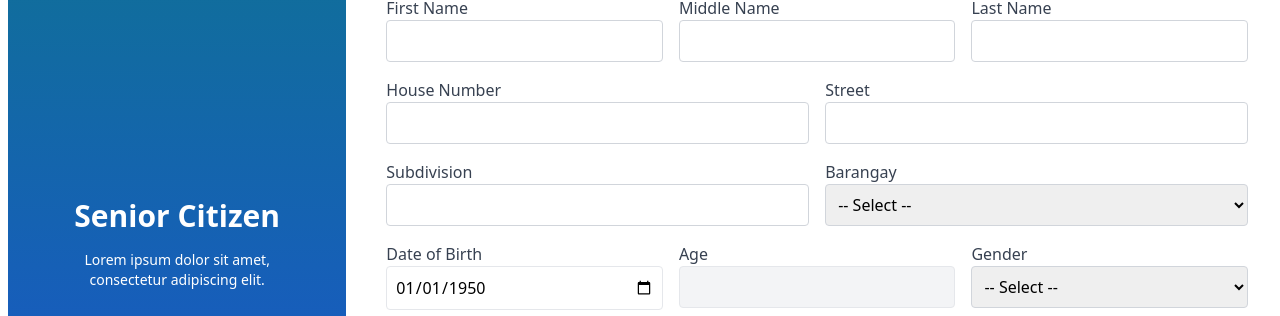
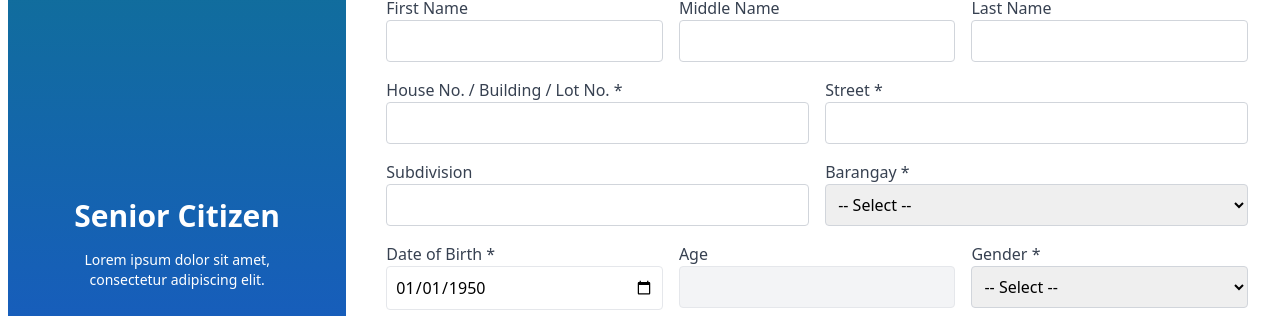
Before and after one commit to CarlosEmilioAlcantara/senior-citizen-birthday-and-id-system, a React (Create React App) app in the folder client/: page /user-register in a window 1280 px wide. Both pictures are taken after typing "name@example.com", "Sample123", "Sample123" into the empty fields and a click on the button "Continue". Shown: the part 156-472 px from the top of the page. Built offline with nearby package versions, Linux system fonts and the light colour scheme.

Commit message:
`Updated UserDashboard, UserEdit, and UserRegister pages with minor label and input field changes`

```diff
--- a/client/src/pages/user/UserDashboard.js
+++ b/client/src/pages/user/UserDashboard.js
@@ -250,12 +250,12 @@ export default function UserDashboard() {
                 </h3>
 
                 {/* CARD PICTURE */}
-                <div className="mb-4">
+                {/* <div className="mb-4">
                   <p className="text-gray-500 text-base mb-2">Card Picture</p>
 
                   <div className="flex justify-center sm:justify-start">
                     <div className="w-64 h-40 bg-gray-100 border-2 border-dashed rounded-lg flex items-center justify-center overflow-hidden">
-                      {/* PLACEHOLDER IMAGE */}
+
                       <img
                         src="https://via.placeholder.com/256x160?text=Senior+ID+Card"
                         alt="Senior ID Card"
@@ -263,7 +263,7 @@ export default function UserDashboard() {
                       />
                     </div>
                   </div>
-                </div>
+                </div> */}
 
                 {/* ID NUMBER */}
                 <div className="flex flex-col sm:flex-row sm:justify-between sm:items-center py-2">
--- a/client/src/pages/user/UserEdit.js
+++ b/client/src/pages/user/UserEdit.js
@@ -559,7 +559,7 @@ export default function UserEdit() {
               <div>
                 <div className="mb-3 flex flex-col sm:flex-row sm:justify-between sm:items-center py-2">
                   <label className="text-gray-500 text-base">
-                    Date of Birth
+                    Date of Birth *
                   </label>
                   <input
                     type="date"
@@ -594,7 +594,7 @@ export default function UserEdit() {
 
               <div>
                 <div className="mb-3 flex flex-col sm:flex-row sm:justify-between sm:items-center py-2">
-                  <label className="text-gray-500 text-base">Gender</label>
+                  <label className="text-gray-500 text-base">Gender *</label>
                   <select
                     name="gender"
                     className="border rounded w-full p-2 font-medium text-gray-700 text-lg sm:text-base break-words sm:text-right max-w-full sm:max-w-[70%]"
--- a/client/src/pages/user/UserRegister.js
+++ b/client/src/pages/user/UserRegister.js
@@ -361,8 +361,8 @@ export default function UserRegister() {
                     step === index + 1
                       ? "bg-blue-600"
                       : step > index + 1
-                      ? "bg-blue-700"
-                      : "bg-gray-400"
+                        ? "bg-blue-700"
+                        : "bg-gray-400"
                   }`}
                   >
                     {step > index + 1 ? (
@@ -394,7 +394,7 @@ export default function UserRegister() {
                   {label}
                 </p>
               </div>
-            )
+            ),
           )}
         </div>
 
@@ -490,7 +490,7 @@ export default function UserRegister() {
               {/* HOUSE NUMBER (digits only) */}
               <div>
                 <label className="block text-gray-700 font-medium">
-                  House Number
+                  House No. / Building / Lot No. *
                 </label>
                 <input
                   name="house"
@@ -509,7 +509,7 @@ export default function UserRegister() {
               {/* STREET */}
               <div>
                 <label className="block text-gray-700 font-medium">
-                  Street
+                  Street *
                 </label>
                 <input
                   name="street"
@@ -543,7 +543,7 @@ export default function UserRegister() {
               {/* Barangay */}
               <div>
                 <label className="block text-gray-700 font-medium">
-                  Barangay
+                  Barangay *
                 </label>
                 <select
                   name="barangay"
@@ -586,7 +586,7 @@ export default function UserRegister() {
               <div>
                 <div>
                   <label className="block text-gray-700 font-medium">
-                    Date of Birth
+                    Date of Birth *
                   </label>
                   <p className="text-xs text-gray-500 mb-1 md:hidden">
                     (Click the calendar and select your birth date)
@@ -620,7 +620,7 @@ export default function UserRegister() {
 
               <div>
                 <label className="block text-gray-700 font-medium">
-                  Gender
+                  Gender *
                 </label>
                 <select
                   name="gender"
```
